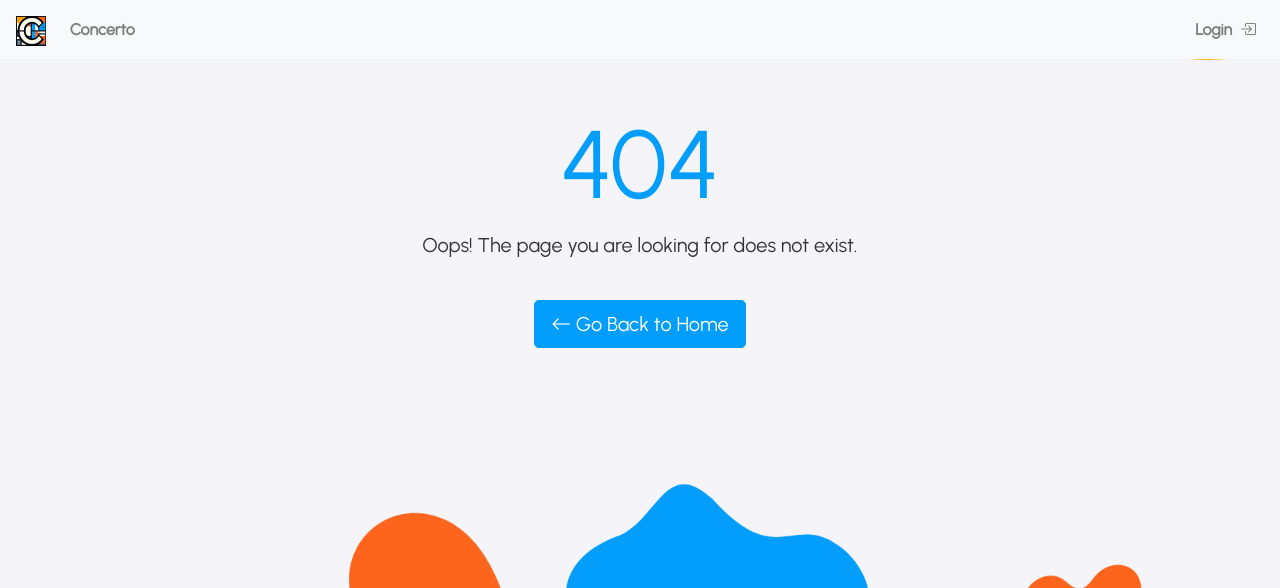
After one commit to ZavickB/Concerto, a Symfony app: template templates/bundles/TwigBundle/Exception/error404.html.twig in a window 1280 px wide. The commit adds this page. Shown: the top 588 px of the page. Run offline with Twig, Linux system fonts and the light colour scheme; the template is opened without the code that fills it, so the values that code supplies are empty; style sheets or scripts are compiled from the project's sources; some libraries are stand-ins or nearby versions.

Commit message:
Added error pages + fixed buttons designs

```diff
--- a/public/css/styles.css
+++ b/public/css/styles.css
@@ -7,6 +7,8 @@
     --color-yellow: #FEA701;
     --color-dark-blue: #395264;
     --color-gray: ##6c757d;
+    --color-red: #dc3545;
+    --color-darker-red: #a71d2a;
 
     /* Additional colors for text and background */
     --color-background: #f4f4f9;
@@ -73,34 +75,80 @@ main {
 }
 
 /* Button styles */
-.btn-primary, .btn-secondary, .btn-yellow {
+.btn-primary, .btn-warning, .btn-danger, .btn-blue, .btn-darkBlue, .btn-yellow, .btn-orange {
     color: var(--color-white);
     transition: background-color 0.3s ease, border-color 0.3s ease;
+    cursor: pointer;
 }
 
-.btn-primary, .btn-primary:hover {
+
+/** PRIMARY **/
+    .text-primary {
+        color: var(--color-blue) !important;
+    }
+    .btn-primary {
+        background-color:var(--color-blue);
+        border-color: var(--color-blue);
+    }
+    .btn-primary:hover {
+        background-color: var(--color-dark-blue);
+        border-color: var(--color-dark-blue);
+    }
+
+/** WARNING **/
+    .text-warning {
+        color: var(--color-yellow) !important;
+    }
+    .btn-warning {
+        background-color: var(--color-yellow);
+        border-color: var(--color-yellow);
+    }
+    .btn-warning:hover {
         background-color: var(--color-orange);
         border-color: var(--color-orange);
+        color: var(--color-white);
     }
 
-.btn-secondary, .btn-secondary:hover {
+/** DANGER **/
+    .text-danger {
+        color: var(--color-red) !important;
+    }
+    .btn-danger {
+        background-color: var(--color-red);
+        border-color: var(--color-red);
+    }
+    .btn-danger:hover {
+        background-color: var(--color-darker-red);
+        border-color: var(--color-darker-red);
+    }
+
+/** BLUE **/
+    .btn-blue, .btn-blue:hover {
         background-color: var(--color-blue);
+        color:white;
         border-color: var(--color-blue);
     }
+/** ORANGE **/
+    .btn-orange, .btn-orange:hover {
+        background-color: var(--color-orange);
+        border-color: var(--color-orange);
+        color:white;
+    }
 
+/** YELLOW **/
     .btn-yellow, .btn-yellow:hover {
         background-color: var(--color-yellow);
         color:white;
         border-color: var(--color-yellow);
-    cursor: pointer;
     }
 
+/** DARKBLUE **/
     .btn-darkBlue, .btn-darkBlue:hover {
         background-color: var(--color-dark-blue);
         color:white;
         border-color: var(--color-dark-blue);
-    cursor: pointer;
     }
+
 
 /* Border styles based on status */
 .border-left-to-do {
@@ -142,7 +190,7 @@ main {
 
 .idea-card:hover {
     box-shadow: 0 4px 8px rgba(0, 0, 0, 0.1);
-    border: 1px solid var(--color-orange); /* Adjust border width and color as needed */
+    border: 1px solid var(--color-orange);
 }
 
 .project-card {
@@ -152,12 +200,12 @@ main {
 
 .project-card:hover {
     box-shadow: 0 4px 8px rgba(0, 0, 0, 0.1);
-    border: 1px solid var(--color-orange); /* Adjust border width and color as needed */
+    border: 1px solid var(--color-orange);
 }
 
 .project-card {
-    height: 15vh; /* Adjust this value as needed */
-    overflow: hidden; /* Hide overflow */
+    height: 15vh;
+    overflow: hidden;
     display: flex;
     flex-direction: column;
     justify-content: space-between;
@@ -214,7 +262,7 @@ main {
 .myModalContentContainer {
     padding: 1rem;
     overflow-y: auto;
-    max-height: 70vh; /* Example: adjust max-height as needed */
+    max-height: 70vh;
 }
 
 /* Additional styles for cards, comments, etc. */
@@ -264,7 +312,7 @@ main {
 
 .reply-form {
     margin-top: 10px;
-    margin-left: 20px; /* Indent reply form */
+    margin-left: 20px;
 }
 
 .replies {
--- /dev/null
+++ b/templates/bundles/TwigBundle/Exception/error404.html.twig
@@ -0,0 +1,14 @@
+{# templates/error/404.html.twig #}
+{% extends 'base.html.twig' %}
+
+{% block title %}Page Not Found{% endblock %}
+
+{% block body %}
+<div class="container text-center mt-5">
+    <h1 class="display-1 text-primary">404</h1>
+    <p class="lead">Oops! The page you are looking for does not exist.</p>
+    <a href="{{ path('dashboard') }}" class="btn btn-primary btn-lg mt-4">
+        <i class="bi bi-arrow-left"></i> Go Back to Home
+    </a>
+</div>
+{% endblock %}
--- a/templates/profile/index.html.twig
+++ b/templates/profile/index.html.twig
@@ -71,7 +71,7 @@
                 Are you sure you want to delete your account?
             </div>
             <div class="modal-footer">
-                <button type="button" class="btn btn-secondary" data-dismiss="modal">Cancel</button>
+                <button type="button" class="btn btn-primary" data-dismiss="modal">Cancel</button>
                 <button type="button" class="btn btn-danger" id="confirmDeleteAccountBtn">Delete</button>
             </div>
         </div>
--- a/templates/project/_idea_card.html.twig
+++ b/templates/project/_idea_card.html.twig
@@ -2,9 +2,9 @@
 <div class="card mb-3 idea-card clickable-card" draggable="true" id="idea-{{ idea.id }}">
     <a href="#" class="card-link modalbox-comments" data-toggle="modal" data-target="#commentsModal" data-content-url="{{ path('idea_comments', {'id': idea.id}) }}">
         <div class="card-content">
-            <h5 class="card-title">{{ idea.title|capitalize }}</h5>
-            <p class="card-text">{{ idea.description|capitalize }}</p>
-            <div class="mt-0">
+            <h5 class="card-title">{{ idea.title }}</h5>
+            <p class="card-text">{{ idea.description }}</p>
+            <div class="flex align-items-center mt-0">
                 {% for tag in idea.tags %}
                     <span class="badge" style="background-color: {{ tag.color }}; color: #fff;">{{ tag.title }}</span>
                 {% endfor %}
--- a/templates/project/_project_header.html.twig
+++ b/templates/project/_project_header.html.twig
@@ -1,7 +1,7 @@
 <div class="row mt-10">
     <div class="col-md-8">
         <div class="d-flex align-items-center mb-2">
-            <h1 class="mr-3">{{ project.title|capitalize }}</h1>
+            <h1 class="mr-3">{{ project.title }}</h1>
             {% if app.user == project.owner %}
                 <button type="button" class="btn btn-outline-secondary modalbox-edit-project mr-3" id="editProjectBtn" data-toggle="modal" data-target="#modal" data-content-url="{{ path('project_edit', {'id': project.id}) }}">
                     <i class="bi bi-pencil-square"></i> Edit
@@ -11,7 +11,7 @@
                 </button>
             {% endif %}
         </div>
-        <p>{{ project.description|capitalize }}</p>
+        <p>{{ project.description }}</p>
 
         <div class="mt-3">
             {% for tag in project.tags %}
@@ -55,7 +55,7 @@
                 Are you sure you want to delete your project?
             </div>
             <div class="modal-footer">
-                <button type="button" class="btn btn-secondary" data-dismiss="modal">Cancel</button>
+                <button type="button" class="btn btn-primary" data-dismiss="modal">Cancel</button>
                 <button type="button" class="btn btn-danger" id="confirmDeleteProjectBtn">Delete</button>
             </div>
         </div>
--- a/templates/project/view.html.twig
+++ b/templates/project/view.html.twig
@@ -10,7 +10,7 @@
                     <div class="card mb-4 border-left-{{ status }} card-column" data-status="{{status}}" data-url="{{path('update_idea_status')}}">
                         <div class="card-header d-flex justify-content-between align-items-center">
                             <h4 class="card-title">{{ status_label|capitalize }}</h4>
-                            <a href="#" class="modalbox btn btn-secondary btn-sm"
+                            <a href="#" class="modalbox btn btn-primary btn-sm"
                                 data-toggle="modal"
                                 data-target="#ideaModal"
                                 data-content-url="{{ path('project_add_idea', {'status': status, 'id': project.id}) }}">
```
Also changed, not shown: templates/bundles/TwigBundle/Exception/error.html.twig (added, +14 -0 lines), templates/bundles/TwigBundle/Exception/error500.html.twig (added, +15 -0 lines), templates/dashboard/index.html.twig (+5 -5 lines), templates/project/_idea_comments_modal.html.twig (+10 -12 lines). Lines whose indentation alone changed are shown as unchanged.
